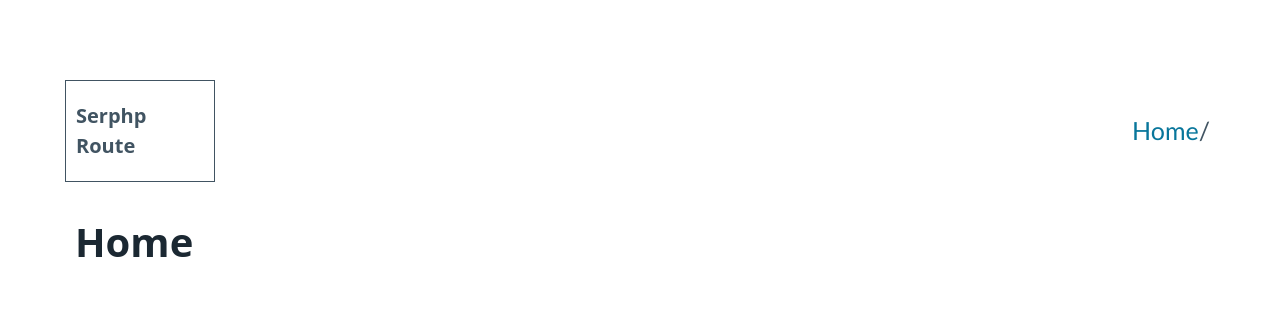
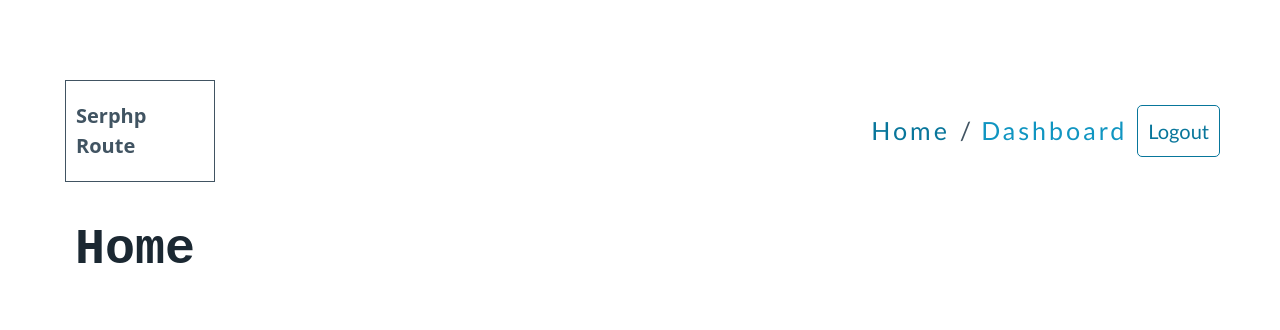
Before and after one commit to Serphp/ReactRouter, a React (Vite) app: page / in a window 1280 px wide. Shown: the top 330 px of the page. Built offline with nearby package versions, Linux system fonts and the light colour scheme; grey boxes are pictures that could not be loaded.

Commit message:
more css / users view

```diff
--- a/src/components/Navbar.jsx
+++ b/src/components/Navbar.jsx
@@ -14,8 +14,13 @@ const Navbar = () => {
             <li id="logo"><strong>Serphp Route </strong></li>
             </ul>
             <ul className="padding">
-            <NavLink to="/"> Home </NavLink> /
-            {user && <NavLink to="/dashboard"> Dashboard</NavLink>}
+            <NavLink className="pt" to="/"> Home </NavLink> /
+            {user &&
+                (<>
+                    <NavLink className="pt" to="/dashboard"> Dashboard</NavLink>
+                    <NavLink role="button" className="outline" onClick={() => setUser(false)}> Logout </NavLink>
+                </>)
+            }
             </ul>
         </nav>
         </>
--- a/src/context/UserContext.jsx
+++ b/src/context/UserContext.jsx
@@ -6,7 +6,7 @@ export const usercontext = createContext();
 
 const UserProvider = ({children}) => {
 
-    const [user, setUser] = useState(false)
+    const [user, setUser] = useState(true)
     return (
         <usercontext.Provider value={{user, setUser}}>
             {children}
--- a/src/index.css
+++ b/src/index.css
@@ -15,10 +15,24 @@ p{
 
 }
 
+img.rd{
+    width: 450px;
+}
+
+.pt{
+    letter-spacing: 3px;
+    padding: 20px;
+}
+
 .mb{
     margin-bottom: 30px;
 }
 
+h1{
+    text-shadow: 5px;
+    font-family: 'Courier New', Courier, monospace;
+    font-size: 50px;
+}
 .cc{
     text-align: center;
 }
--- a/src/pages/Home.jsx
+++ b/src/pages/Home.jsx
@@ -1,9 +1,9 @@
 const Home = () => {
     return (
         <>
-        <h1 className=" text"> Home </h1>
+        <h1 className=""> Home </h1>
         <div className="img">
-            <img src="https://i.imgur.com/jM3Nvp8.jpeg" width={450} alt="" />
+            <img className="rd" src="https://i.imgur.com/jM3Nvp8.jpeg" alt="" />
             </div>
         <p className="cc"> un Origami que encontre por ahi </p>
         </>
```
